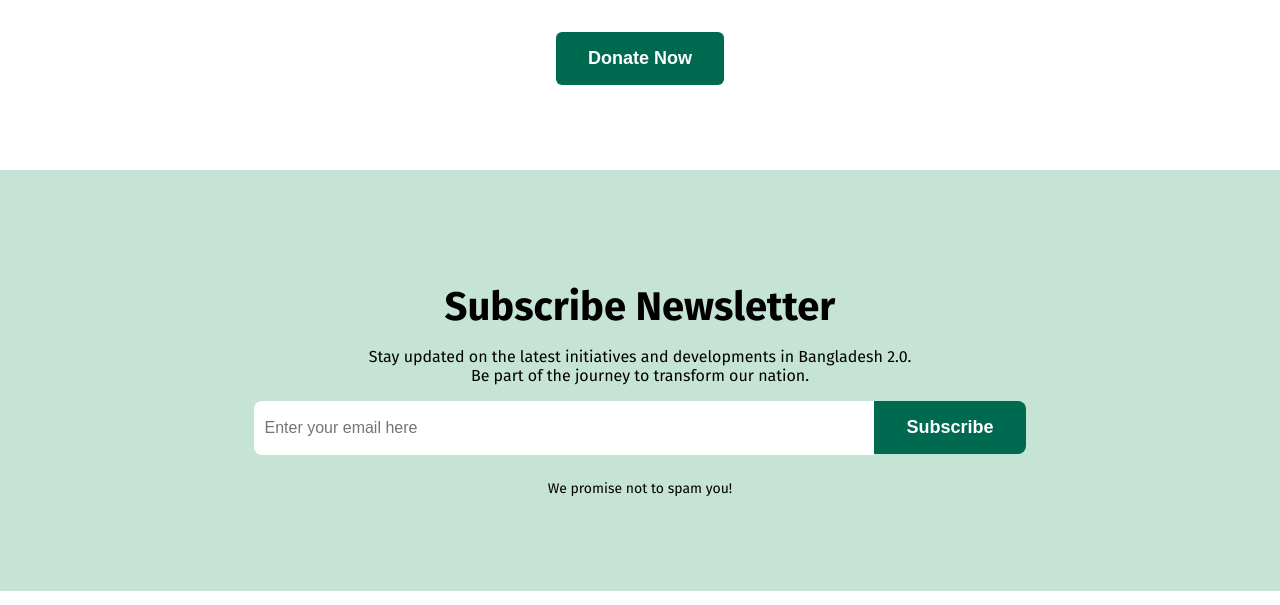
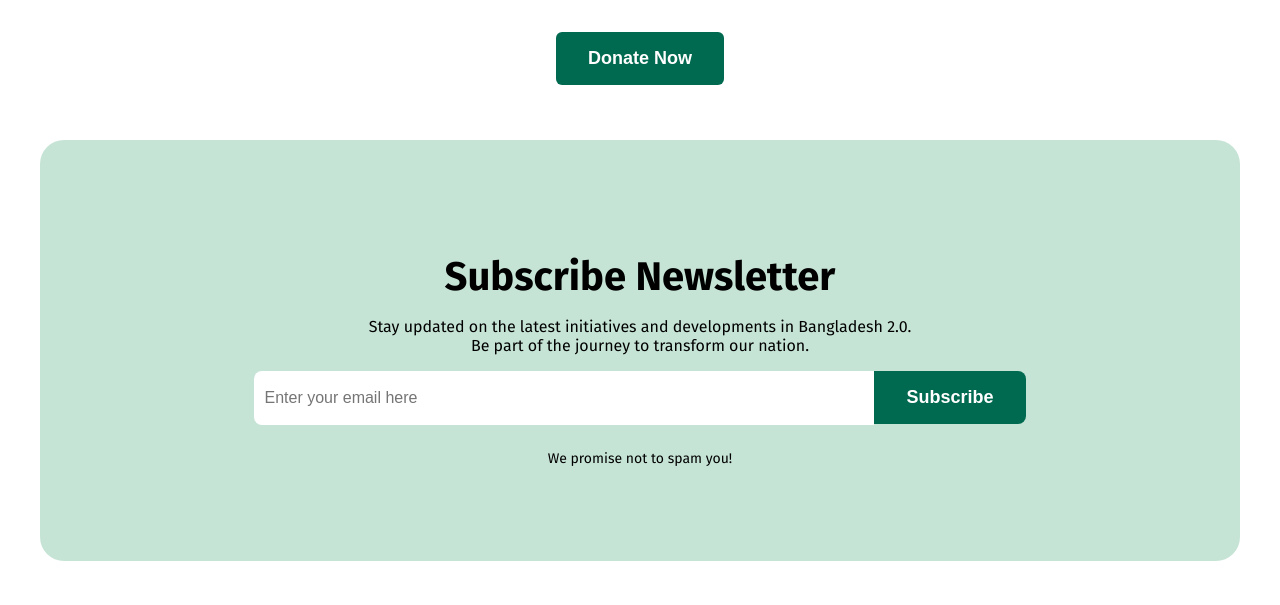
Before and after one commit to khayerhossain/Assingment-01, a plain HTML site: page index.html in a window 1280 px wide. Shown: the part 3190-3795 px from the top of the page. Drawn offline with Linux system fonts and the light colour scheme.

Commit message:
project complete

```diff
--- a/styles/style.css
+++ b/styles/style.css
@@ -29,7 +29,7 @@ nav ul li {
     font-weight: 600;
     margin-right: 10px;
     cursor: pointer;
-    /* transition: 0.3s ease-in-out; */
+    transition: 0.3s ease-in-out;
 }
 
 .first-btn:hover {
@@ -322,7 +322,6 @@ nav ul li {
 .amount-box {
     text-align: center;
     width: 970px;
-    /* padding: 10px; */
     font-size: 16px;
     border: 1px solid #ddd;
     border-radius: 5px;
@@ -361,7 +360,11 @@ nav ul li {
     background-color: rgb(198, 228, 214);
     padding: 80px 100px 80px 100px;
     margin-top: 70px;
+    margin: 40px;
+    border-radius: 24px;
 }
+
+
 
 .subscribe-title {
     font-size: 40px;
```
